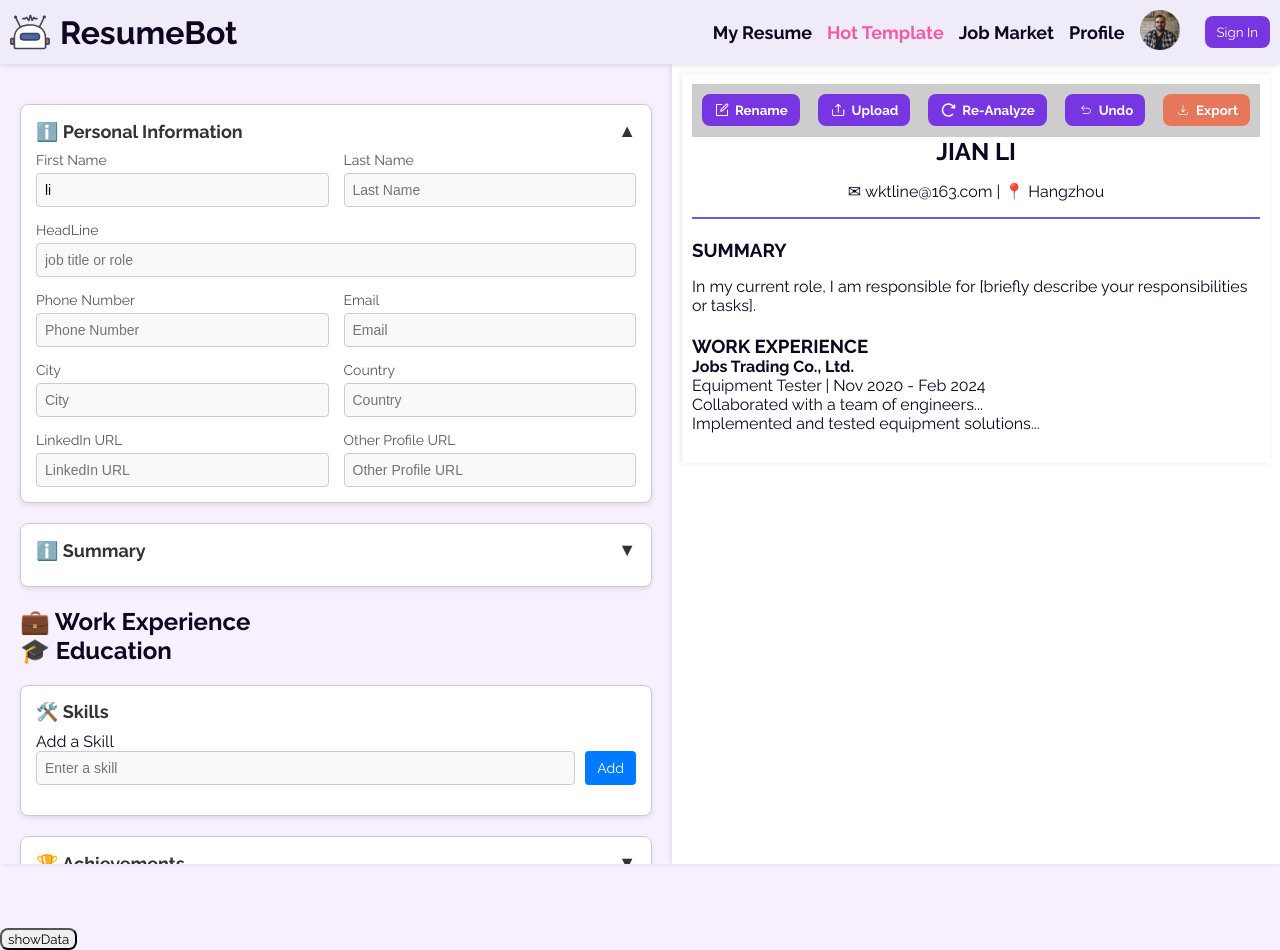
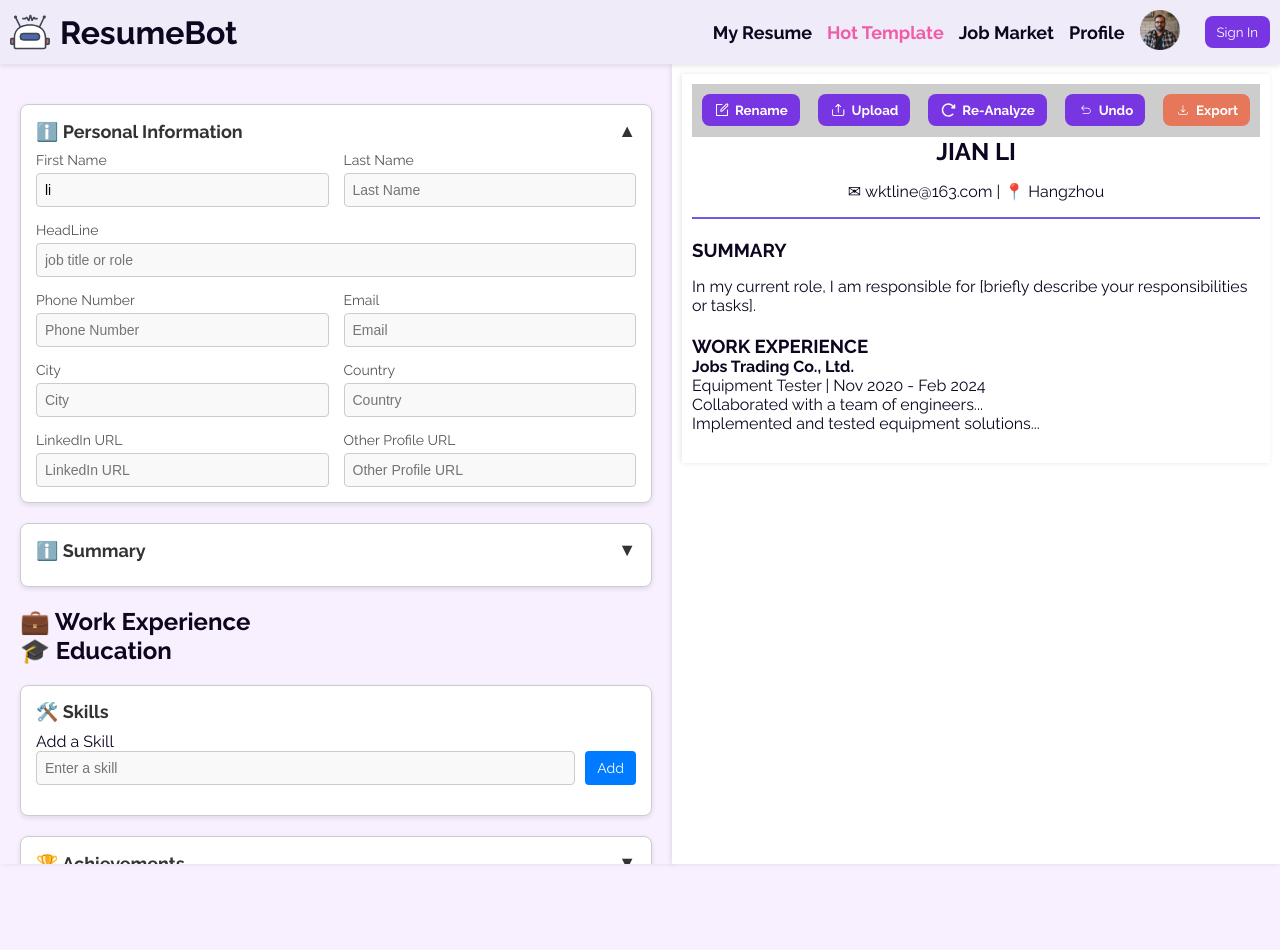
Before and after one commit to RichardThunder/Resume-Modifier, a Vue app: page / in a window 1280 px wide. After the commit the page ends 928 px from the top, so only its background shows below. Built offline with nearby package versions, Linux system fonts and the light colour scheme.

Commit message:
删除一个多余的按钮

```diff
--- a/src/App.vue
+++ b/src/App.vue
@@ -12,7 +12,6 @@
         <ResumePreview />
       </div>
     </div>
-    <button @click="showData">showData</button>
   </div>
 
 </template>
@@ -22,7 +21,6 @@ import PersonalForm from './components/PersonalForm.vue';
 import ResumePreview from './components/ResumePreview.vue';
 import Header from './components/Header.vue';
 import {store} from './store.js';
-const showData = ()=> console.log(store.userInfo);
 </script>
 
 <style>
```
